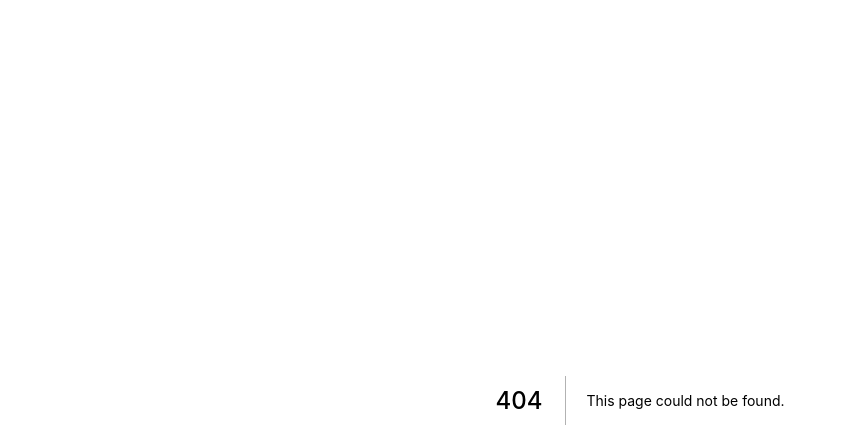
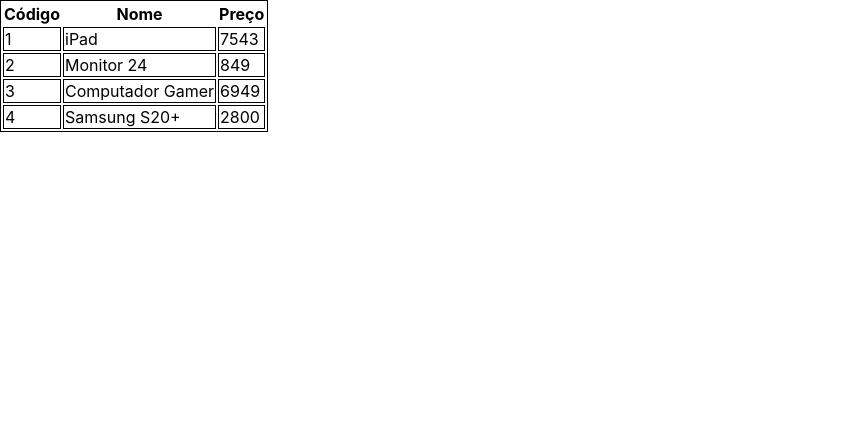
Before and after one commit to diegowinter/curso-next.js-react, a Next.js app in the folder exercicios/: page /render/repeticao2 in a window 1280 px wide. Before the commit this address had no page. Shown: the top 448 px of the page, without its empty margins (0-847 px from the left). Built offline with nearby package versions, Linux system fonts and the light colour scheme.

Commit message:
repetição #02

```diff
--- /dev/null
+++ b/exercicios/data/listaProdutos.js
@@ -0,0 +1,8 @@
+import Produto from '../model/produto';
+
+export default [
+  new Produto(1, 'iPad', 7543),
+  new Produto(2, 'Monitor 24', 849),
+  new Produto(3, 'Computador Gamer', 6949),
+  new Produto(4, 'Samsung S20+', 2800),
+]
--- /dev/null
+++ b/exercicios/model/produto.js
@@ -0,0 +1,23 @@
+export default class Produto {
+  #id
+  #nome
+  #preco
+
+  constructor(id, nome, preco) {
+    this.#id = id
+    this.#nome = nome
+    this.#preco = preco
+  }
+
+  get id() {
+    return this.#id
+  }
+
+  get nome() {
+    return this.#nome
+  }
+
+  get preco() {
+    return this.#preco
+  }
+}
--- /dev/null
+++ b/exercicios/pages/render/repeticao2.jsx
@@ -0,0 +1,34 @@
+import listaProdutos from '../../data/listaProdutos'
+
+function renderizarLinhas() {
+  return listaProdutos.map((produto) => {
+    return (
+      <tr key={produto.id}>
+        <td style={comBorda}>{produto.id}</td>
+        <td style={comBorda}>{produto.nome}</td>
+        <td style={comBorda}>{produto.preco}</td>
+      </tr>
+    )
+  })
+}
+
+const comBorda = { border: '1px solid #000' }
+
+export default function repeticao2() {
+  return (
+    <div>
+      <table style={comBorda}>
+        <thead>
+          <tr>
+            <th>Código</th>
+            <th>Nome</th>
+            <th>Preço</th>
+          </tr>
+        </thead>
+        <tbody>
+          {renderizarLinhas()}
+        </tbody>
+      </table>
+    </div>
+  )
+}
```
